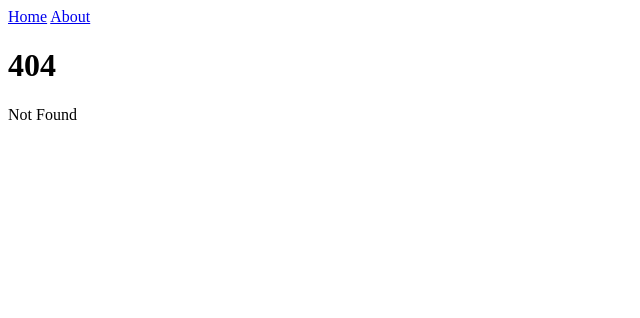
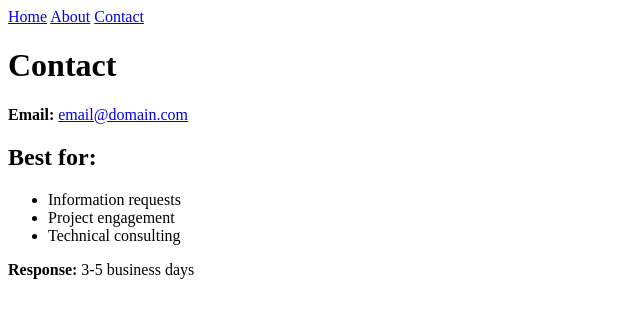
Before and after one commit to Base-Layer-Consulting-LLC/site, a SvelteKit app in the folder svelte-page/: page /contact in a window 1280 px wide. Before the commit this address had no page. Shown: the top 318 px of the page, without its empty margins (0-640 px from the left). Built offline with nearby package versions, Linux system fonts and the light colour scheme.

Commit message:
Add .env for template vars.
Update contact page

```diff
--- a/svelte-page/src/routes/+layout.svelte
+++ b/svelte-page/src/routes/+layout.svelte
@@ -7,6 +7,7 @@
 <nav>
   <a href="/">Home</a>
   <a href="/about">About</a>
+  <a href="/contact">Contact</a>
 </nav>
 
 <svelte:head>
--- /dev/null
+++ b/svelte-page/src/routes/contact/+page.svelte
@@ -0,0 +1,19 @@
+<script lang="ts">
+  import { PUBLIC_EMAIL, PUBLIC_RESPONSE_TIME } from "$env/static/public";
+</script>
+
+<h1>Contact</h1>
+
+<p>
+  <strong>Email:</strong>
+  <a href="mailto:{PUBLIC_EMAIL}">{PUBLIC_EMAIL}</a>
+</p>
+
+<h2>Best for:</h2>
+<ul>
+  <li>Information requests</li>
+  <li>Project engagement</li>
+  <li>Technical consulting</li>
+</ul>
+
+<p><strong>Response:</strong> {PUBLIC_RESPONSE_TIME}</p>
```
Also changed, not shown: 1 other file (tests, documents, lock files or other folders).
